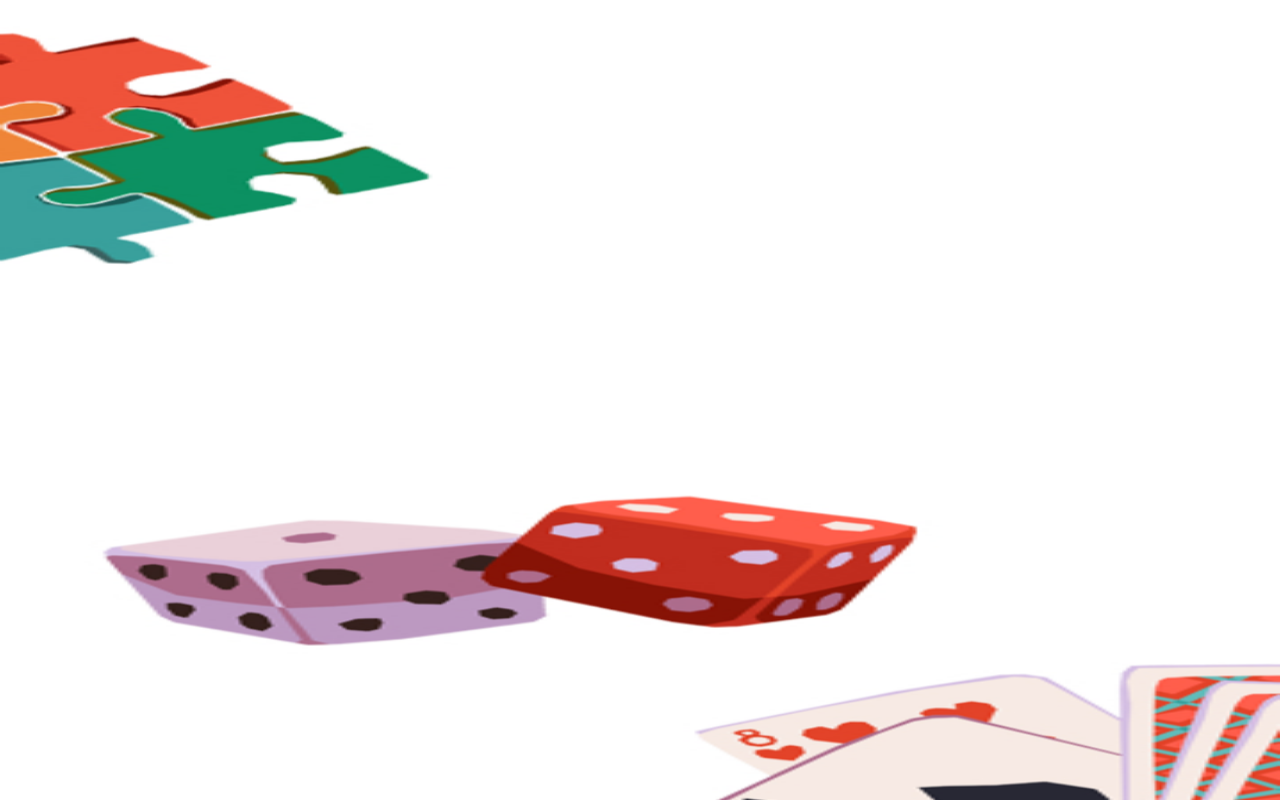
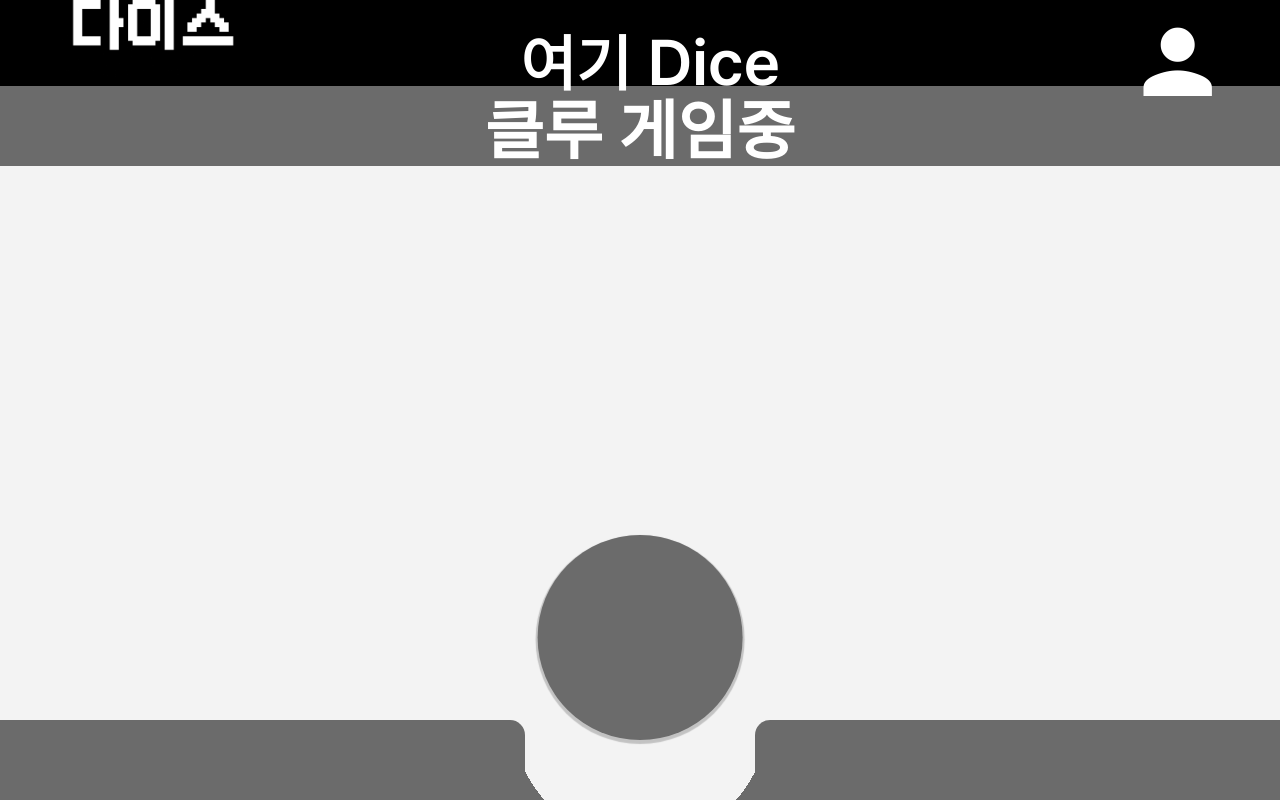
Before and after one commit to 8x15yz/yogidice, a Vue app in the folder frontend/yogidice/: page /plusgame in a window 1280 px wide. Before the commit this address had no page. Built offline with nearby package versions, Linux system fonts and the light colour scheme.

Commit message:
perf: ⚡️ making board

```diff
--- a/frontend/yogidice/src/router/index.js
+++ b/frontend/yogidice/src/router/index.js
@@ -18,6 +18,7 @@
 import GreyBgHeadBar from '@/layouts/GreyBgHeadBar.vue'
 import DetailView from '@/views/DetailView.vue'
 import PlaceView from "@/views/PlaceView.vue"
+import GamePlusView from "@/views/GamePlusView.vue"
 
 
 // Vue.use(VueRouter);
@@ -113,6 +114,11 @@
         },
     ]
   },
+  {
+    path: '/plusgame',
+    name: 'GamePlusView',
+    component: GamePlusView,
+  }
 ];
 
 const router = createRouter({
--- a/frontend/yogidice/src/views/GamePlusView.vue
+++ b/frontend/yogidice/src/views/GamePlusView.vue
@@ -0,0 +1,114 @@
+<template>
+    <!-- navigation bar -->
+    <div>
+        <grey-bg-head-bar></grey-bg-head-bar>
+    </div>
+    <!-- navigation bar -->
+
+
+
+    <!-- game 페이지 -->
+    <div id="wrap-game-back">
+        <div class="game-ing">
+            {{클루}} 클루 게임중
+        </div>
+
+       <!-- game 메뉴하단바 -->
+       <div style="position:absolute; bottom: 0px;">
+            <div id="game-menu-circle"></div>
+            <div id="game-menu-bottom">
+                <div class="game-menu-btn"></div>
+                <div class="game-menu-btn right-border"></div>
+                <div class="game-menu-center">
+
+                </div>
+                <div class="game-menu-btn left-border"></div>
+                <div class="game-menu-btn"></div>
+            </div>
+            <!-- game 메뉴하단바 -->
+            </div>
+       </div>
+        <!-- game 페이지 -->
+
+
+
+</template>
+
+<script>
+import GreyBgHeadBar from '@/layouts/GreyBgHeadBar.vue';
+
+export default {
+    components: {
+        GreyBgHeadBar
+    },
+    setup() {
+
+    },
+}
+</script>
+
+<style>
+#wrap-game-back {
+  width: 100vw;
+  height: 100vh;
+  background-color: var(--color-bg-base);
+  overflow: scroll;
+}
+.game-ing {
+    height: 10vh;
+    background-color: rgb(107, 107, 107);
+    display: flex;
+    justify-content: center;
+    align-items: center;
+    font-weight: bold;
+    color: white;
+    font-size: 5vw;
+}
+#game-menu-bottom {
+    height: 10vh;
+    background-color: var(--color-bg-base);
+    display: flex;
+    justify-content: center;
+    align-items: center;
+    font-weight: bold;
+    color: white;
+    font-size: 5vw;
+}
+
+.game-menu-center {
+    width: 18vw;
+    /* border: solid 2px blue; */
+    /* background-color: rgb(163, 208, 208); */
+    height: 80px;
+    --top: -5px;
+    --left: 9vw;
+    --radius: 10vw;
+    background: radial-gradient(circle at var(--left) var(--top), transparent 0, transparent var(--radius), rgb(107, 107, 107) var(--radius));
+}
+.right-border {
+    border-top-right-radius: 15px;
+}
+.left-border {
+    border-top-left-radius: 15px;
+}
+.game-menu-btn {
+    width: 20.5vw;
+    /* border: solid 2px pink; */
+    background-color: rgb(107, 107, 107);
+    height: 80px;
+}
+#game-menu-circle {
+    z-index: 3;
+    position: absolute;
+    left: 50%;
+    bottom: 60px;
+    transform: translate(-50%);
+    background-color: rgb(107, 107, 107);
+    box-shadow: 0px 2px 1px 2px rgba(0, 0, 0, 0.2);
+    width: 16vw;
+    height: 16vw;
+    border-radius: 100%;
+
+}
+
+</style>
--- a/frontend/yogidice/src/views/MypageView.vue
+++ b/frontend/yogidice/src/views/MypageView.vue
@@ -141,8 +141,8 @@
 import MypageReview from '../components/MypageReview.vue';
 import MypageBookmark from '../components/MypageBookmark.vue';
 import MypagePlay from '../components/MypagePlay.vue';
-import GreyBgHeadBar from '@/layouts/GreyBgHeadBar.vue'
-import ReviewModal from '@/components/modal/ReviewModal.vue'
+import GreyBgHeadBar from '@/layouts/GreyBgHeadBar.vue';
+import ReviewModal from '@/components/modal/ReviewModal.vue';
 
 
 export default {
```
